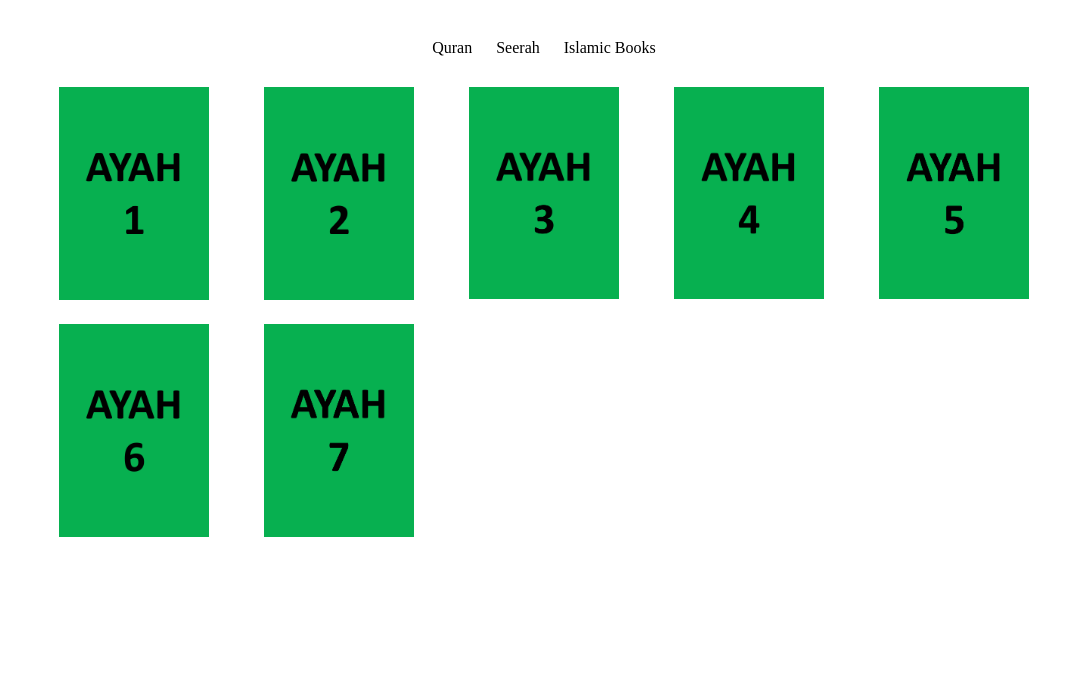
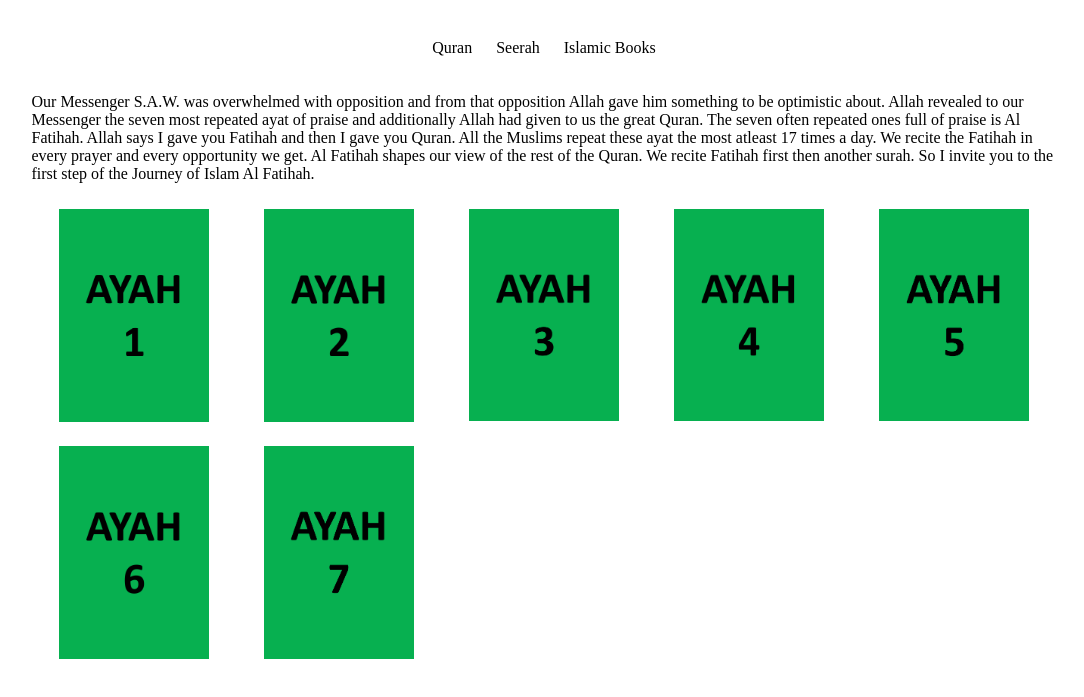
Before and after one commit to asad-khilji/quran, a plain HTML site: page Fatihah.html in a window 1280 px wide. Shown: the part 61-758 px from the top of the page, without its empty margins (96-1180 px from the left). Drawn offline with Linux system fonts and the light colour scheme.

Commit message:
Update Fatihah.html

```diff
--- a/Fatihah.html
+++ b/Fatihah.html
@@ -14,6 +14,8 @@
         <a href="index.html"><h1>Surah Al Fatihah</h1></a>
 
         <nav></nav>
+
+        <p>Our Messenger S.A.W. was overwhelmed with opposition and from that opposition Allah gave him something to be optimistic about.  Allah revealed to our Messenger the seven most repeated ayat of praise and additionally Allah had given to us the great Quran.  The seven often repeated ones full of praise is Al Fatihah.  Allah says I gave you Fatihah and then I gave you Quran.  All the Muslims repeat these ayat the most atleast 17 times a day.  We recite the Fatihah in every prayer and every opportunity we get.  Al Fatihah shapes our view of the rest of the Quran.  We recite Fatihah first then another surah.  So I invite you to the first step of the Journey of Islam Al Fatihah.</p>
 
         <div class="row">
 
```
